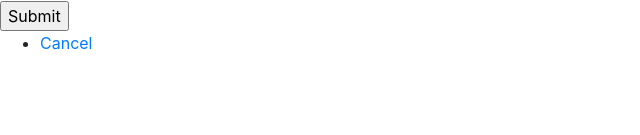
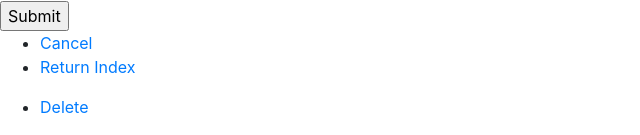
Before and after one commit to muranamihdk/cinemalog, a Django app: template cinemalog/logbook/templates/movies/edit.html in a window 1280 px wide. Shown: the part 703-838 px from the top of the page, without its empty margins (0-640 px from the left). Before the commit the page ends 753 px from the top, so only its background shows below. Run offline with Django 3.2, Linux system fonts and the light colour scheme; the template is opened without the code that fills it: values that come from a table or form of the project are taken from there, others are empty; some libraries are stand-ins or nearby versions.

Commit message:
Move delete button from detail page to edit page

```diff
--- a/cinemalog/logbook/templates/movies/detail.html
+++ b/cinemalog/logbook/templates/movies/detail.html
@@ -23,7 +23,6 @@
 
     <ul>
     <li><a href="{% url 'logbook:edit' movie.id %}">Edit</a></li>
-    <li><a href="{% url 'logbook:delete' movie.id %}">Delete</a></li>
     <li><a href="{% url 'logbook:index' %}">Return Index</a></li>
     </ul>
 
--- a/cinemalog/logbook/templates/movies/edit.html
+++ b/cinemalog/logbook/templates/movies/edit.html
@@ -16,6 +16,11 @@
 
     <ul>
     <li><a href="{% url 'logbook:detail' pk=movie.id %}">Cancel</a></li>
+    <li><a href="{% url 'logbook:index' %}">Return Index</a></li>
+    </ul>
+
+    <ul>
+    <li><a href="{% url 'logbook:delete' movie.id %}">Delete</a></li>
     </ul>
 
 {% endblock %}
```
